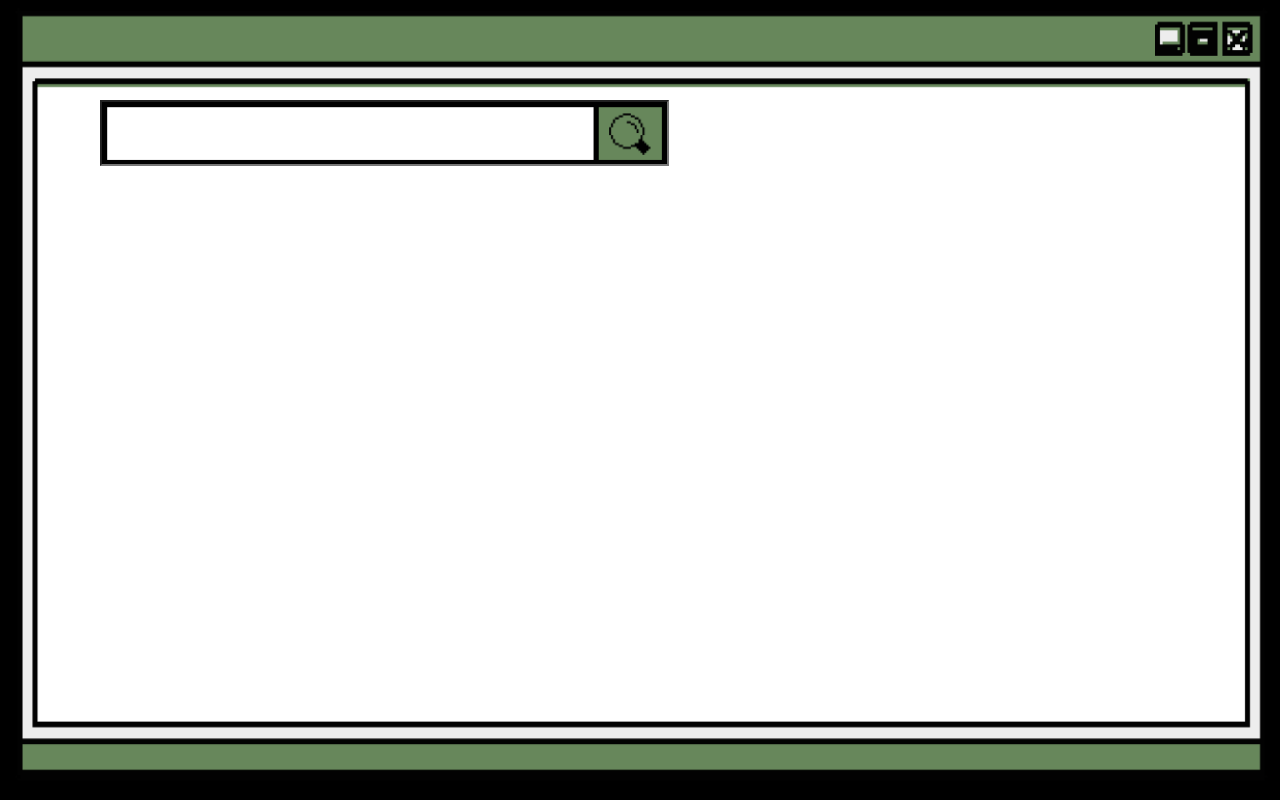
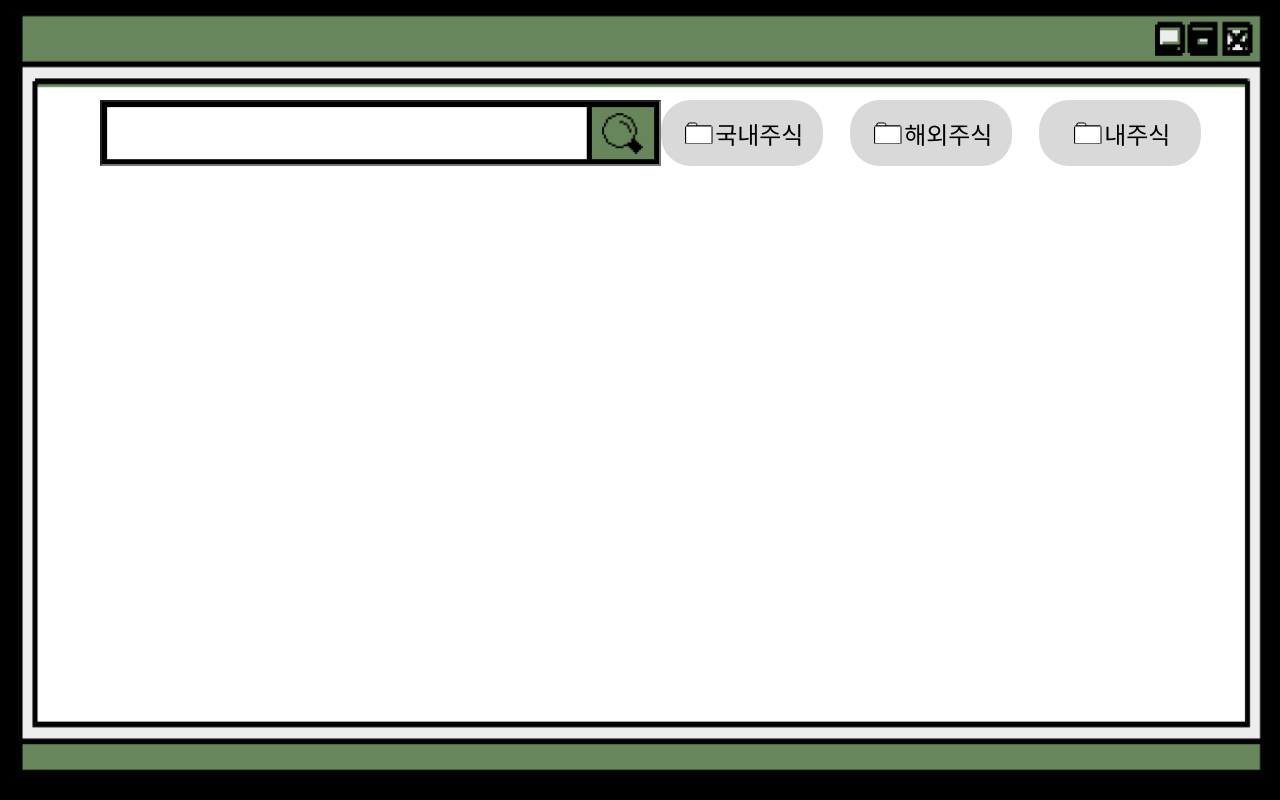
Before and after one commit to PDA-Jumo/frontend, a React (Create React App) app: page /stock in a window 1280 px wide. Built offline with nearby package versions, Linux system fonts and the light colour scheme; a web font is replaced by a local one.

Commit message:
Feat: 탭 생성

```diff
--- a/src/pages/Stock/stock.jsx
+++ b/src/pages/Stock/stock.jsx
@@ -1,6 +1,7 @@
 import React from "react";
 import "../../styles/stock.css";
 import Background from "../../assets/backgrounds/Stock.png";
+import Folder from "../../assets/stock/folder.png"
 export default function StockLayout() {
   return (
     <div
@@ -15,11 +16,21 @@ export default function StockLayout() {
       <div
         style={{
           position: "absolute",
+          width:"86%",
           top: 100,
           left: 100,
+          display:"flex",
+          justifyContent:"space-between"
         }}
       >
         <input class="input-style" type="text" />
+        <div style={{display:"flex", gap:"5%", left:30}}>
+        <tab class="korea"><img src={Folder}/>국내주식</tab>
+        <tab class="korea"><img src={Folder}/>해외주식</tab>
+        <tab class="korea"><img src={Folder}/>내주식</tab>
+
+        </div>
+
       </div>
     </div>
   );
--- a/src/styles/stock.css
+++ b/src/styles/stock.css
@@ -24,11 +24,12 @@
 }
 
 .korea {
-  padding: 1% 2%;
+width: 180px;
+  display: flex;
+  justify-content: center;
+  align-items: center;
   background: #d9d9d9;
   border-radius: 30px;
   font-size: 24px;
-  position: absolute;
-  top: 100px;
-  right: 200px;
+
 }
```
Also changed, not shown: src/assets/stock/folder.png (added).
